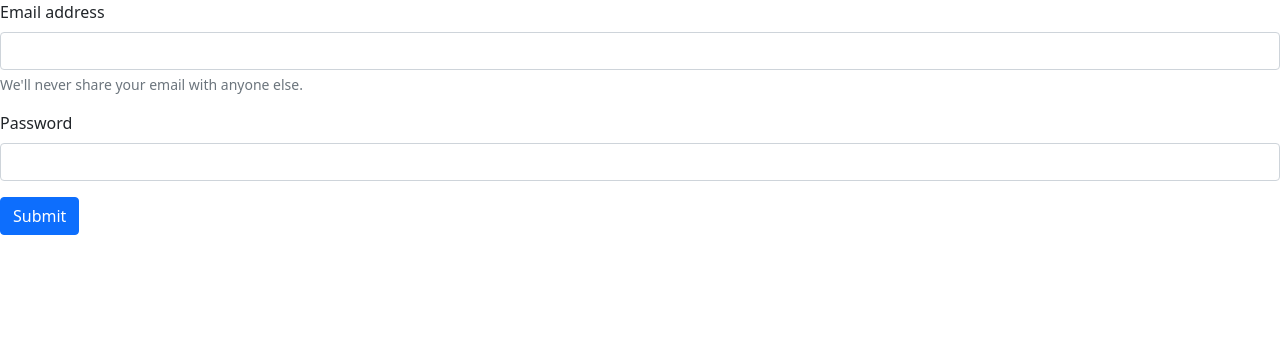
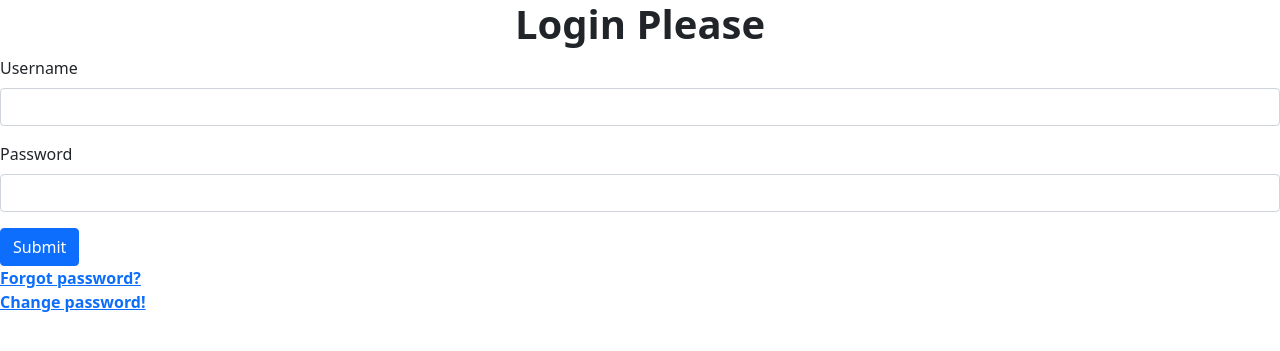
Before and after one commit to finisher1212/AUTH_ADVANCE_06, a Django app: page /login/ in a window 1280 px wide. Shown: the top 351 px of the page. Run offline with Django 3.2, Linux system fonts and the light colour scheme.

Commit message:
firstcommit

```diff
--- a/firstproject/firstapp/urls.py
+++ b/firstproject/firstapp/urls.py
@@ -1,10 +1,24 @@
 from django.urls.resolvers import URLPattern
 from . import views
 from django.urls import path
+from django.contrib.auth import views as auth_views
+
 
 urlpatterns = [
     path('',views.HomeView,name='home'),
     path('signup/',views.SignUpView,name='signup'),
     path('login/',views.LoginView,name='login'),
     path('logout/',views.LogoutView,name='logout'),
+    path('changepwd/',views.Changepassview,name='change_password'),
+
+
+#reset password urls
+path('password_reset/',auth_views.PasswordResetView.as_view(),name='password_reset'),
+
+path('password_reset/done/',auth_views.PasswordResetDoneView.as_view(),name='password_reset_done'),
+
+path('reset/<uidb64>/<token>/',auth_views.PasswordResetConfirmView.as_view(),name='password_reset_confirm'),
+
+path('reset/done/',auth_views.PasswordResetCompleteView.as_view(),name='password_reset_complete'),
+
 ]
--- a/firstproject/firstapp/views.py
+++ b/firstproject/firstapp/views.py
@@ -12,13 +12,17 @@ def HomeView(request):
 
 def SignUpView(request):
     if request.method == 'POST':
+        username = request.POST.get('username')
         email = request.POST.get('email')
         password = request.POST.get('password')
-        if User.objects.filter(username=email).exists():
+        if User.objects.filter(email=email).exists():
             messages.error(request, "Email Already Used")
             return redirect('signup')
+        if User.objects.filter(username = username).exists():
+            messages.error(request, "Username Already Used")
+            return redirect('signup')
         else:
-            user = User.objects.create_user(username = email, password = password)
+            user = User.objects.create_user(username = username,email = email  , password = password)
             user.save()
             send_mail('Signed In', f'You have Signed in using{email}','bsagar321@gmail.com',[email])
             messages.success(request, f'Account Created for {email}')
@@ -29,11 +33,12 @@ def LoginView(request):
     if request.method == 'POST':
         u = request.POST.get('username')
         p = request.POST.get('password')
+        email = request.POST.get('email')
         user = authenticate(username=u, password=p)
         if user is not None:
             login(request, user)
             messages.success(request, f'You are Logged in as {u}!!')
-            send_mail('Logged In', f'You have logged in using{u}','bsagar321@gmail.com',[u])
+            send_mail('Logged In', f'You have logged in using{u}','bsagar321@gmail.com',[email])
             return redirect('home')
         else:
             messages.error(request, 'Invalid credentials')
@@ -43,3 +48,27 @@ def LoginView(request):
 def LogoutView(request):
     logout(request)
     return redirect('home')
+
+
+def Changepassview(request):
+    if request.method == 'POST':
+        u=request.POST.get('uname')
+        p=request.POST.get('password')
+        np=request.POST.get('newpass')
+        np1=request.POST.get('newpass1')
+        email=request.POST.get('email')
+        user=authenticate(username=u,password=p)
+        if user and np==np1:
+            usr=User.objects.get(username=u)
+            npass=str(np1)
+            usr.set_password(npass)
+            usr.save()
+            subject='Password Changed'
+            admin='bsagar321@gmail.com'
+            msj=f'Hello {usr} , Your password is now change,Please save your new password for future and click on link for log in and enjoy the services Link:-http://127.0.0.1:8000/auth/login/ '
+            send_mail(subject,msj,admin,[email],fail_silently=True)
+            logout(request)
+            return redirect('login')
+        messages.error(request,'Please provide valid credentials')
+    template_name='firstapp/change_password.html'
+    return render(request,template_name)
--- a/firstproject/templates/firstapp/login.html
+++ b/firstproject/templates/firstapp/login.html
@@ -9,12 +9,12 @@
     <title>Login</title>
 </head>
 <body>
+  <h1><strong><center>Login Please</center></strong></h1>
     <form method="post">
         {% csrf_token %}
         <div class="mb-3">
-          <label for="exampleInputEmail1" class="form-label">Email address</label>
-          <input type="email" class="form-control" id="exampleInputEmail1" aria-describedby="emailHelp" name="username">
-          <div id="emailHelp" class="form-text">We'll never share your email with anyone else.</div>
+          <label for="exampleInputEmail1" class="form-label">Username</label>
+          <input type="text" class="form-control" name="username">
         </div>
         <div class="mb-3">
           <label for="exampleInputPassword1" class="form-label">Password</label>
@@ -23,5 +23,22 @@
 
         <button type="submit" class="btn btn-primary">Submit</button>
       </form>
+
+      <div class="col" style=" top: 54%;  left:-21%" >
+        <!-- Simple link -->
+        <strong><a href="{% url 'password_reset' %}" >Forgot password?</a></strong>
+      </div>
+
+      <div class="col" style=" top: 54%;  left:-21%" >
+        <!-- Simple link -->
+        <strong><a href="{% url 'change_password' %}" >Change password!</a></strong>
+      </div>
+
+
+
+    </div>
+
+
+
 </body>
 </html>
--- /dev/null
+++ b/firstproject/templates/registration/password_reset_email.html
@@ -0,0 +1,4 @@
+Someone asked for password reset for email {{ email }}. Follow the link
+below:
+{{ protocol }}://{{ domain }}{% url "password_reset_confirm" uidb64=uid token=token %}
+Your username, in case you've forgotten: {{ user.get_username }}
```
Also changed, not shown: firstproject/templates/firstapp/change_password.html (added, +31 -0 lines), firstproject/templates/firstapp/signup.html (+7 -1 lines), firstproject/templates/registration/password_reset_complete.html (added, +13 -0 lines), firstproject/templates/registration/password_reset_confirm.html (added, +26 -0 lines), firstproject/templates/registration/password_reset_done.html (added, +16 -0 lines), firstproject/templates/registration/password_reset_form.html (added, +18 -0 lines), firstproject/db.sqlite3.
